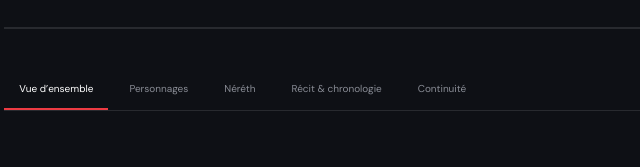
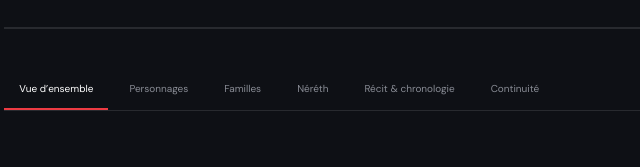
Before and after one commit to neVille227/neV.MANGA, a website: page index.html in a window 1280 px wide. Shown: the part 1570-1737 px from the top of the page, 88-728 px from the left. Drawn offline with Linux system fonts and the light colour scheme.

Commit message:
Add family directory tab to PROJECT BEYOND

```diff
--- a/index.html
+++ b/index.html
@@ -30,7 +30,7 @@
 <div id="works-grid" class="works-grid"></div></section>
 <section class="project-hero section" id="beyond"><div class="section-kicker">02 / UNIVERS N°001</div><div class="project-title-row"><div><div class="project-type">ŒUVRE ORIGINALE · AVENTURE / FANTASTIQUE</div><h2>PROJECT:<br><span>BEYOND</span></h2></div><span class="status-chip"><i></i> EN DÉVELOPPEMENT</span></div>
 <p class="project-lead" id="project-summary"></p><div class="project-facts" id="project-facts"></div>
-<div class="project-tabs" role="tablist" aria-label="Sections de PROJECT BEYOND"><button class="tab active" data-tab="overview" role="tab" aria-selected="true">Vue d’ensemble</button><button class="tab" data-tab="characters" role="tab" aria-selected="false">Personnages</button><button class="tab" data-tab="world" role="tab" aria-selected="false">Néréth</button><button class="tab" data-tab="timeline" role="tab" aria-selected="false">Récit & chronologie</button><button class="tab" data-tab="rules" role="tab" aria-selected="false">Continuité</button></div>
+<div class="project-tabs" role="tablist" aria-label="Sections de PROJECT BEYOND"><button class="tab active" data-tab="overview" role="tab" aria-selected="true">Vue d’ensemble</button><button class="tab" data-tab="characters" role="tab" aria-selected="false">Personnages</button><button class="tab" data-tab="families" role="tab" aria-selected="false">Familles</button><button class="tab" data-tab="world" role="tab" aria-selected="false">Néréth</button><button class="tab" data-tab="timeline" role="tab" aria-selected="false">Récit & chronologie</button><button class="tab" data-tab="rules" role="tab" aria-selected="false">Continuité</button></div>
 <div id="project-panel" class="project-panel"></div></section>
 <section class="section library-section" id="library"><div class="section-heading"><div><div class="section-kicker">03 / RESSOURCES</div><h2>La bibliothèque<span class="accent-dot">.</span></h2></div><p class="section-description">Les ressources de travail sont organisées par catégorie. Les illustrations et planches originales seront intégrées à mesure qu’elles seront fournies et validées.</p></div>
 <div class="library-grid"><article class="library-card"><span class="library-icon">▧</span><h3>Galerie visuelle</h3><p>Illustrations de référence, designs validés et recherches artistiques.</p><span class="library-state">ESPACE À ALIMENTER</span></article><article class="library-card"><span class="library-icon">▤</span><h3>Documents</h3><p>Dossiers d’univers, continuité, fiches et documentation éditoriale.</p><span class="library-state">RÉFÉRENCES STRUCTURÉES</span></article><article class="library-card"><span class="library-icon">▣</span><h3>Chapitres</h3><p>Accès aux chapitres lorsque les pages auront été produites et publiées.</p><span class="library-state">AUCUN CHAPITRE PUBLIÉ</span></article><article class="library-card"><span class="library-icon">◷</span><h3>Chronologies</h3><p>Repères temporels, arcs narratifs et trajectoires des personnages.</p><span class="library-state">BASE DE TRAVAIL</span></article></div></section>
```
